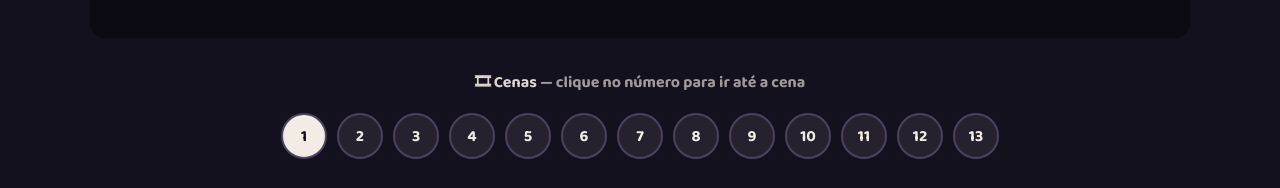
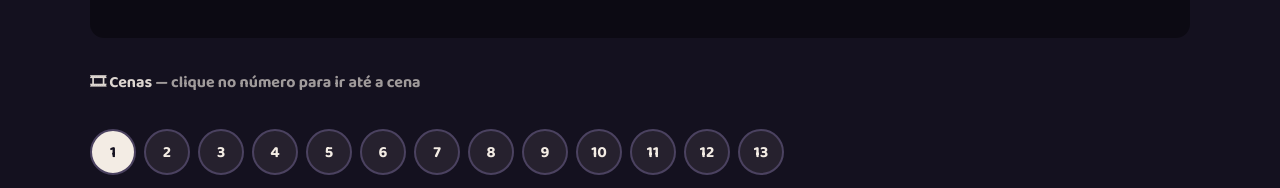
Before and after one commit to gaevota/3D-Low-Poly, a plain HTML site: page episodios/microondas/index.html in a window 1280 px wide. Shown: the part 1057-1245 px from the top of the page. Drawn offline with nearby package versions, Linux system fonts and the light colour scheme.

Commit message:
Episódio: cenas alinhadas à esquerda, com as bolinhas mais próximas
Co-Authored-By: Claude Sonnet 5.5 <noreply@anthropic.com>
Claude-Session: https://claude.ai/code/session_01HfNm2BpXCJ21xb7kgkKMK3

```diff
--- a/episodios/microondas/estilo.css
+++ b/episodios/microondas/estilo.css
@@ -40,8 +40,7 @@ button:hover{border-color:#b9a6e8}button.on{background:#f3ece4;color:#14111f}
   #bPlay{min-width:10em}
   #bar label{margin-left:auto}
   #sub{min-height:5em}
-  #scenes{justify-content:center;gap:10px}
-  #scenesTitle{text-align:center;margin-bottom:-16px}
+  #scenes{justify-content:flex-start;gap:8px}
   #scenes button{min-width:46px;height:46px;padding:0 8px}
   #opts{justify-content:space-between}
   #narPanel{width:min(100%,1100px)}
```
